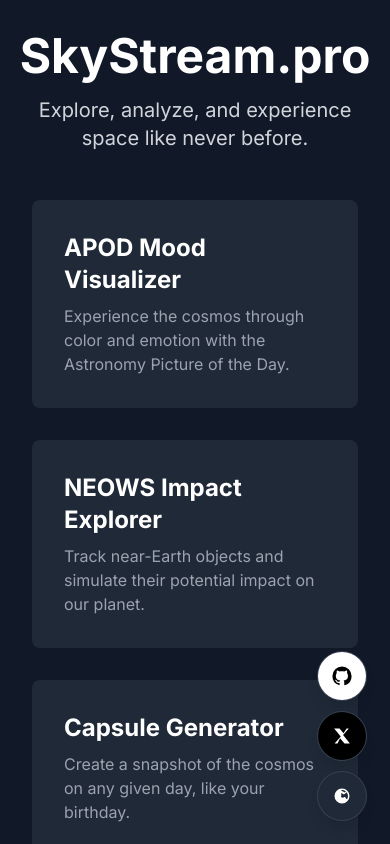
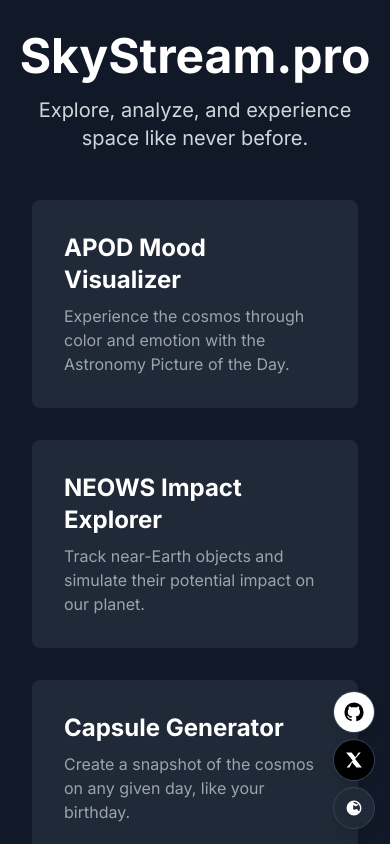
Before and after one commit to 1cbyc/skystream.pro, a Next.js app in the folder frontend/: page / in a window 390 px wide. Shown: the top 844 px of the page. Built offline with nearby package versions, Linux system fonts and the light colour scheme.

Commit message:
fix(frontend/src/components): Update SocialDock.tsx

```diff
--- a/frontend/src/components/SocialDock.tsx
+++ b/frontend/src/components/SocialDock.tsx
@@ -2,14 +2,20 @@
 
 export default function SocialDock() {
   return (
-    <div className="fixed bottom-6 right-6 z-50 flex flex-col gap-3">
+    <div
+      className="fixed z-50 flex flex-col gap-2 sm:gap-3 bottom-4 right-4 sm:bottom-6 sm:right-6"
+      style={{
+        bottom: "calc(env(safe-area-inset-bottom, 0px) + 1rem)",
+        right: "calc(env(safe-area-inset-right, 0px) + 1rem)",
+      }}
+    >
       <a
         href="https://github.com/1cbyc/skystream.pro"
         target="_blank"
         rel="noopener noreferrer"
         title="Star on GitHub"
         aria-label="Star on GitHub"
-        className="w-12 h-12 rounded-full bg-white text-black shadow-lg ring-1 ring-gray-700 flex items-center justify-center hover:scale-105 transition transform"
+        className="w-10 h-10 sm:w-12 sm:h-12 rounded-full bg-white text-black shadow-lg ring-1 ring-gray-700 flex items-center justify-center hover:scale-105 transition transform"
       >
         <svg viewBox="0 0 24 24" width="20" height="20" aria-hidden="true" className="fill-black">
           <path d="M12 .5A11.5 11.5 0 0 0 .5 12a11.5 11.5 0 0 0 7.84 10.94c.57.1.78-.25.78-.56v-2.02c-3.19.7-3.86-1.37-3.86-1.37-.52-1.33-1.27-1.68-1.27-1.68-1.04-.71.08-.7.08-.7 1.14.08 1.74 1.17 1.74 1.17 1.02 1.75 2.68 1.25 3.33.96.1-.75.4-1.25.7-1.53-2.55-.29-5.24-1.27-5.24-5.65 0-1.25.45-2.27 1.18-3.07-.12-.29-.51-1.47.11-3.07 0 0 .96-.31 3.15 1.17.91-.26 1.88-.39 2.85-.39s1.94.13 2.85.39c2.19-1.48 3.15-1.17 3.15-1.17.62 1.6.23 2.78.11 3.07.73.8 1.18 1.82 1.18 3.07 0 4.39-2.7 5.36-5.26 5.64.42.36.79 1.08.79 2.17v3.22c0 .31.21.67.79.56A11.5 11.5 0 0 0 23.5 12 11.5 11.5 0 0 0 12 .5Z"/>
@@ -21,7 +27,7 @@ export default function SocialDock() {
         rel="noopener noreferrer"
         title="Follow on X"
         aria-label="Follow on X"
-        className="w-12 h-12 rounded-full bg-black text-white shadow-lg ring-1 ring-gray-700 flex items-center justify-center hover:scale-105 transition transform"
+        className="w-10 h-10 sm:w-12 sm:h-12 rounded-full bg-black text-white shadow-lg ring-1 ring-gray-700 flex items-center justify-center hover:scale-105 transition transform"
       >
         <svg viewBox="0 0 24 24" width="18" height="18" aria-hidden="true" className="fill-white">
           <path d="M18.14 2H21l-7.5 8.57L22.5 22H15.3l-5.82-6.86L6 22H2.14l8.19-9.36L1.5 2H8.7l5.29 6.23L18.14 2Z"/>
@@ -33,7 +39,7 @@ export default function SocialDock() {
         rel="noopener noreferrer"
         title="Visit nsisong.com"
         aria-label="Visit nsisong.com"
-        className="w-12 h-12 rounded-full bg-gray-800 text-white shadow-lg ring-1 ring-gray-700 flex items-center justify-center hover:scale-105 transition transform"
+        className="w-10 h-10 sm:w-12 sm:h-12 rounded-full bg-gray-800 text-white shadow-lg ring-1 ring-gray-700 flex items-center justify-center hover:scale-105 transition transform"
       >
         <svg viewBox="0 0 24 24" width="18" height="18" aria-hidden="true" className="fill-white">
           <path d="M12 2a10 10 0 1 0 0 20A10 10 0 0 0 12 2Zm0 2c1.98 0 3.8.72 5.2 1.9-.6.52-1.28.97-2.02 1.3-.68-.66-1.48-1.2-2.36-1.6-.35-.15-.71-.28-1.08-.4a13 13 0 0 0-.74-1.2ZM6.8 5.9A8 8 0 0 0 4 12c0 .7.09 1.37.26 2 .56-.12 1.12-.31 1.65-.56.21-.49.43-.96.67-1.39-.32-.63-.58-1.31-.76-2.02-.06-.21-.11-.43-.15-.65.22-.53.5-1.03.83-1.48.1-.13.2-.26.3-.39Zm10.3 1.62c.35-.15.68-.33 1-.53A8 8 0 0 1 20 12c0 1.52-.43 2.94-1.17 4.15-.5-.12-.97-.29-1.41-.5-.3-.8-.73-1.53-1.26-2.18-.33-.12-.67-.22-1.02-.29-.5.4-1.05.72-1.64.95-.23.09-.47.17-.71.23-.76-.26-1.47-.63-2.1-1.1.22-.93.34-1.92.34-2.99 0-.82-.07-1.61-.21-2.35.58.13 1.14.33 1.66.6.78.41 1.47.97 2.07 1.63.5-.42 1.06-.77 1.65-1.02Z"/>
```
